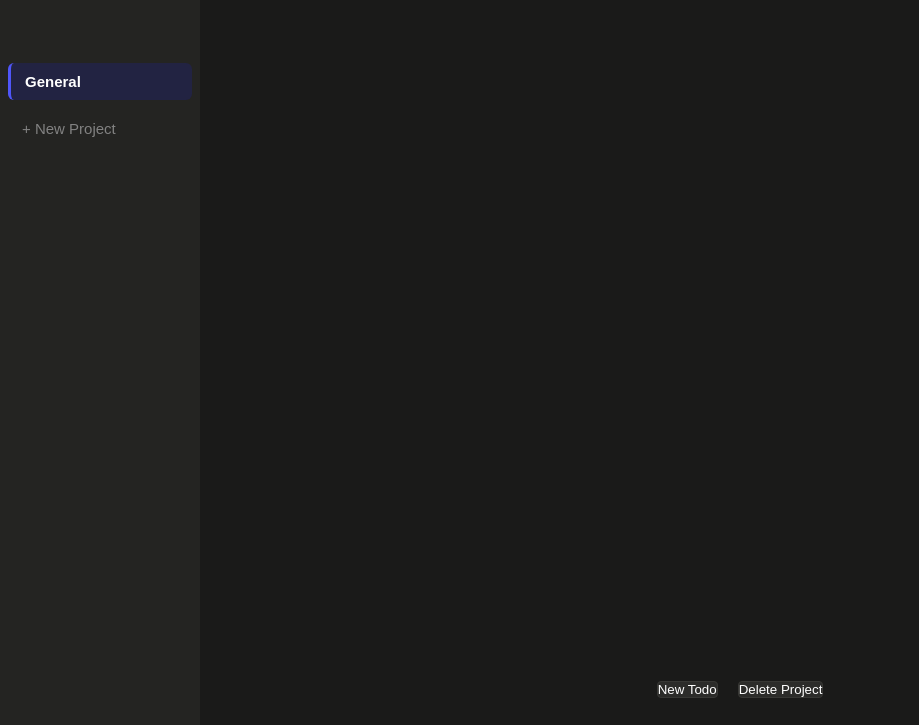
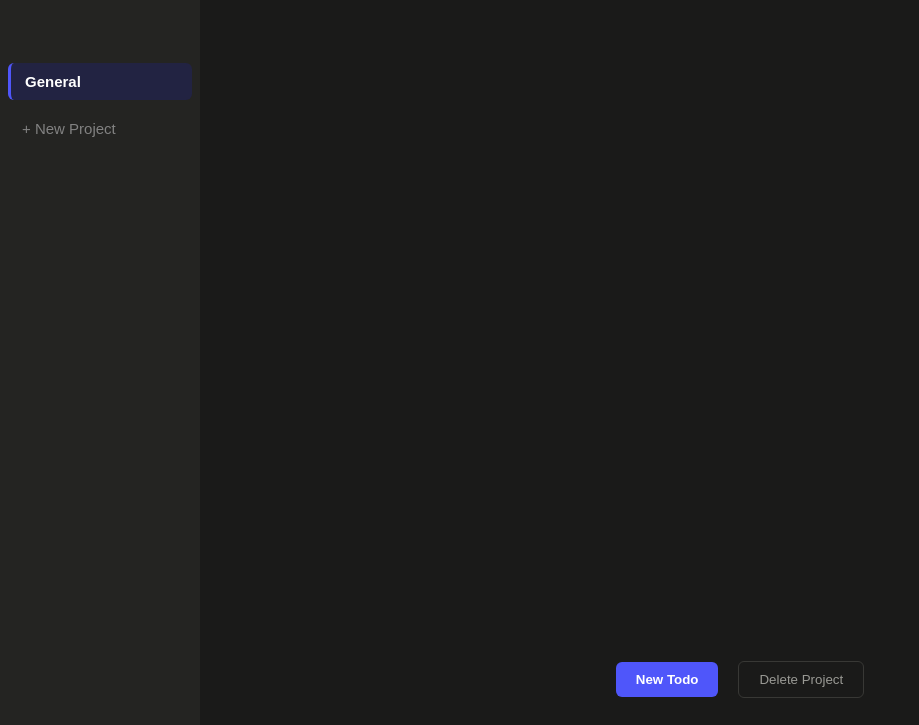
Before and after one commit to LucasAzevedoTheDev/to-do-list, a website built with webpack: page src/index.html in a window 1280 px wide. Shown: the part 75-800 px from the top of the page, without its empty margins (0-919 px from the left). Built offline with nearby package versions, Linux system fonts and the light colour scheme.

Commit message:
add css to new-todo and delete-project button

```diff
--- a/src/styles.css
+++ b/src/styles.css
@@ -70,6 +70,35 @@ body {
   gap: 20px;
   align-items: center;
   justify-content: center;
+}
+
+.new-button {
+  padding: 10px 20px;
+  border: none;
+  border-radius: 6px;
+  background-color: #4f56fa;
+  color: #ffffff;
+  font-weight: 600;
+  transition: background-color 0.2s ease;
+}
+
+.new-button:hover {
+  background-color: #8b93ff;
+}
+
+.delete-project-button {
+  padding: 10px 20px;
+  border: 1px solid #383835;
+  border-radius: 6px;
+  background-color: transparent;
+  color: #9a9a95;
+  transition: background-color 0.2s ease, border-color 0.2s ease, color 0.2s ease;
+}
+
+.delete-project-button:hover {
+  background-color: #d03b3b;
+  border-color: #d03b3b;
+  color: #ffffff;
 }
 
 .project-div {
```
